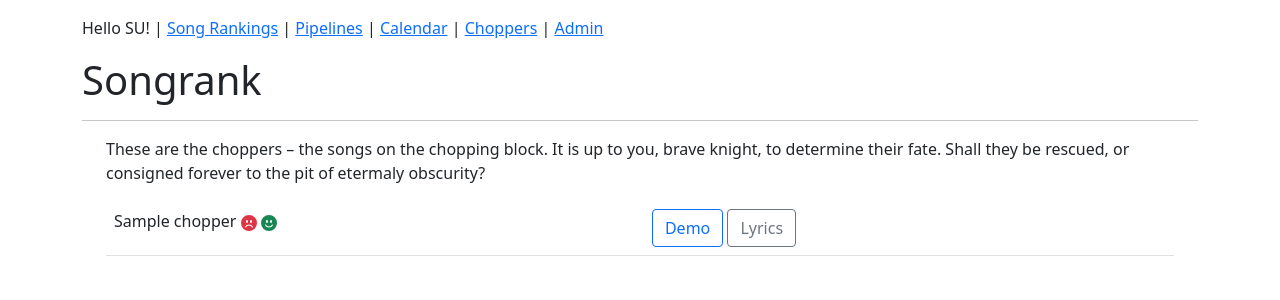
After one commit to LorenDavie/songrank, a Django app: page /choppers/ in a window 1280 px wide. The commit adds this page. Shown: the top 300 px of the page. Run offline with Django 3.2, Linux system fonts and the light colour scheme; a user stored in the database is signed in; tables that the repository leaves empty hold one stand-in row (values such as "Sample post"); some libraries are stand-ins or nearby versions.

Commit message:
Adding the chopping block
Signed-off-by: Loren Davie <code@axilent.com>

```diff
--- a/songrank/admin.py
+++ b/songrank/admin.py
@@ -27,3 +27,6 @@ class PipelineAdmin(admin.ModelAdmin):
     inlines = [PhaseInline]
 
 admin.site.register(models.Pipeline, PipelineAdmin)
+admin.site.register(models.Chopper)
+admin.site.register(models.Rescue)
+admin.site.register(models.Chop)
--- a/songrank/models.py
+++ b/songrank/models.py
@@ -262,3 +262,124 @@ class Phase(models.Model):
     class Meta:
         unique_together = (("pipeline", "descriptor"),)
         ordering = ["due"]
+
+
+class ChopperManager(models.Manager):
+    """
+    Manager for choppers.
+    """
+    def needs_rescue(self, member):
+        """
+        Returns the choppers eligible for rescue by the member.
+        """
+        return self.exclude(pk__in=[rescue.chopper.pk for rescue in member.rescues.all()]).exclude(pk__in=[chop.chopper.pk for chop in member.chops.all()])
+
+class Chopper(models.Model):
+    """
+    A chopper is a song facing being dropped.  Choppers are destined to
+    be either formally dropped by the band, or entered into the pipeline.
+    """
+    writers = models.ManyToManyField(Member, related_name="choppers")
+    name = models.CharField(unique=True, max_length=100)
+    demo = models.URLField(null=True, blank=True)
+    lyrics = models.TextField(blank=True)
+
+    def evaluate_choppage(self):
+        """
+        If everyone has decided to chop the song, delete it.
+        """
+        if self.chops.all().count() >= Member.objects.count():
+            self.delete()
+
+    def evaluate_rescues(self):
+        """
+        If half or more members want to rescue the song it becomes a
+        real song again.
+        """
+        threshold = Member.objects.count() / 2
+        if self.rescues.all().count() >= threshold:
+            song = Song.objects.create(
+                name=self.name,
+                demo=self.demo,
+                lyrics=self.lyrics
+            )
+            for writer in self.writers.all():
+                song.writers.add(writer)
+            song.save()
+
+            # now we're a real song. get rid of the chopper
+            self.delete()
+
+    objects = ChopperManager()
+
+    def __str__(self):
+        return self.name
+
+class ChopperWrapper(object):
+    """
+    Wrapper for a chopper showing a user's POV
+    """
+    def __init__(self, chopper, member):
+        self.chopper = chopper
+        self.member = member
+
+    def can_chop(self):
+        """
+        Returns true if the user hasn't already chopped the song.
+        """
+        return not Chop.objects.filter(member=self.member, chopper=self.chopper).exists()
+
+    def can_rescue(self):
+        """
+        Returns true if the user hasn't rescued today or if they
+        haven't yet rescued this song.
+        """
+        if self.member.rescues.filter(date=date.today()).exists():
+            return False
+
+        return not Rescue.objects.filter(member=self.member, chopper=self.chopper).exists()
+
+    def __getattr__(self, attr):
+        return getattr(self.chopper, attr)
+
+
+class RescueManager(models.Manager):
+    """
+    Manager for rescues.
+    """
+    def can_rescue(self, member):
+        """
+        Determines if the member can rescue today.
+        """
+        return not member.rescues.filter(date=date.today()).exists()
+
+class Rescue(models.Model):
+    """
+    A rescue is a vote to rescue a chopper by a member.
+    """
+    chopper = models.ForeignKey(Chopper, related_name="rescues", on_delete=models.CASCADE)
+    member = models.ForeignKey(Member, related_name="rescues", on_delete=models.CASCADE)
+    reason = models.TextField(blank=True)
+    date = models.DateField()
+
+    objects = RescueManager()
+
+    def __str__(self):
+        return f"{self.member} wants to rescue {self.chopper}"
+
+    class Meta:
+        unique_together = (("member", "chopper"),)
+
+class Chop(models.Model):
+    """
+    A vote to chop a song.
+    """
+    chopper = models.ForeignKey(Chopper, related_name="chops", on_delete=models.CASCADE)
+    member = models.ForeignKey(Member, related_name="chops", on_delete=models.CASCADE)
+    date = models.DateField()
+
+    def __str__(self):
+        return f"{self.member} wants to chop {self.chopper}"
+
+    class Meta:
+        unique_together = (("member", "chopper"),)
--- a/songrank/templates/base.html
+++ b/songrank/templates/base.html
@@ -19,7 +19,7 @@
         <div class="row">
             <div class="col">
                 <p class="mt-3">
-                    Hello {{ request.user.initials }}! | <a href="/">Song Rankings</a> | <a href="/pipelines/">Pipelines</a> | <a href="/calendar/">Calendar</a> | <a href="/admin/">Admin</a>
+                    Hello {{ request.user.initials }}! | <a href="/">Song Rankings</a> | <a href="/pipelines/">Pipelines</a> | <a href="/calendar/">Calendar</a> | <a href="/choppers/">Choppers</a> | <a href="/admin/">Admin</a>
                 </p>
                 <h1 class="mt-3">Songrank</h1>
                 {% block content %}Content goes here.{% endblock content %}
--- /dev/null
+++ b/songrank/templates/choppers.html
@@ -0,0 +1,68 @@
+{% extends "base.html" %}
+
+{% block content %}
+<hr/>
+<div class="container">
+    <div class="row">
+        <div class="col">
+            <div id="lyrics"></div>
+        </div>
+    </div>
+    <div class="row">
+        <div class="col">
+            <p>These are the choppers – the songs on the chopping block.  It is up to you, brave knight, to determine their fate.  Shall they be rescued, or consigned forever to the pit of etermaly obscurity?</p>
+            {% if choppers %}
+            <table class="table">
+                {% for chopper in choppers %}
+                <tr>
+                    <td>
+                        {{ chopper.name }}
+                        {% for chop in chopper.chops.all %}
+                        <span class="text-danger">
+                            <svg xmlns="http://www.w3.org/2000/svg" width="16" height="16" fill="currentColor" class="bi bi-emoji-frown-fill" viewBox="0 0 16 16">
+                              <path d="M8 16A8 8 0 1 0 8 0a8 8 0 0 0 0 16zM7 6.5C7 7.328 6.552 8 6 8s-1-.672-1-1.5S5.448 5 6 5s1 .672 1 1.5zm-2.715 5.933a.5.5 0 0 1-.183-.683A4.498 4.498 0 0 1 8 9.5a4.5 4.5 0 0 1 3.898 2.25.5.5 0 0 1-.866.5A3.498 3.498 0 0 0 8 10.5a3.498 3.498 0 0 0-3.032 1.75.5.5 0 0 1-.683.183zM10 8c-.552 0-1-.672-1-1.5S9.448 5 10 5s1 .672 1 1.5S10.552 8 10 8z"/>
+                            </svg>
+                        </span>
+                        {% endfor %}
+                        {% for rescue in chopper.rescues.all %}
+                        <span class="text-success">
+                            <svg xmlns="http://www.w3.org/2000/svg" width="16" height="16" fill="currentColor" class="bi bi-emoji-smile-fill" viewBox="0 0 16 16">
+                              <path d="M8 16A8 8 0 1 0 8 0a8 8 0 0 0 0 16zM7 6.5C7 7.328 6.552 8 6 8s-1-.672-1-1.5S5.448 5 6 5s1 .672 1 1.5zM4.285 9.567a.5.5 0 0 1 .683.183A3.498 3.498 0 0 0 8 11.5a3.498 3.498 0 0 0 3.032-1.75.5.5 0 1 1 .866.5A4.498 4.498 0 0 1 8 12.5a4.498 4.498 0 0 1-3.898-2.25.5.5 0 0 1 .183-.683zM10 8c-.552 0-1-.672-1-1.5S9.448 5 10 5s1 .672 1 1.5S10.552 8 10 8z"/>
+                            </svg>
+                        </span>
+                        {% endfor %}
+                    </td>
+                    <td>
+                        <a href="{{ chopper.demo }}" target="_blank" class="btn btn-outline-primary">Demo</a>
+                        <a href="#" class="btn btn-outline-secondary lyric-btn" data-chopper-id="{{ chopper.pk }}">Lyrics</a>
+                    </td>
+                    <td>
+                        {% if chopper.can_rescue %}
+                        <a href="/choppers/{{ chopper.pk }}/rescue/" class="btn btn-outline-success">Rescue</a>
+                        {% endif %}
+                        {% if chopper.can_chop %}
+                        <a href="/choppers/{{ chopper.pk }}/chop/" class="btn btn-outline-danger">Chop</a>
+                        {% endif %}
+                    </td>
+                </tr>
+                {% endfor %}
+            </table>
+            {% else %}
+            <p class="text-muted">There are no choppers at this time.</p>
+            {% endif %}
+        </div>
+    </div>
+</div>
+{% endblock content %}
+
+{% block scripts %}
+<script>
+    $(function(){
+        $(".lyric-btn").click(function(e){
+            var chopper_id = $(this).attr("data-chopper-id");
+            $("#lyrics").load("/choppers/"+chopper_id+"/lyrics/").fadeIn();
+            return false;
+        });
+    });
+</script>
+{% endblock scripts %}
--- a/songrank/urls.py
+++ b/songrank/urls.py
@@ -27,5 +27,10 @@ urlpatterns = [
     path("pipelines/calendar.ics", views.pipeline_calendar),
     path("calendar/", views.calendar),
     path("calendar/<str:month_offset>/<str:shift>/", views.calendar),
+    path("choppers/", views.choppers),
+    path("choppers/<int:chopper_id>/lyrics/", views.chopper_lyrics),
+    path("choppers/<int:chopper_id>/rescue/", views.rescue_chopper),
+    path("choppers/<int:chopper_id>/chop/", views.chop_chopper),
+    path("choppers/chopperize/<int:song_id>/", views.chopperize),
     path('admin/', admin.site.urls),
 ]
--- a/songrank/views.py
+++ b/songrank/views.py
@@ -2,7 +2,7 @@
 Views for Songrank.
 """
 
-from songrank.models import Song, Pipeline, Phase
+from songrank.models import Song, Pipeline, Phase, Chopper, Rescue, Chop, ChopperWrapper
 from songrank.forms import ReschedulePipelineForm
 from songrank.calview import MonthView, date_for_offset
 from django.shortcuts import render
@@ -122,3 +122,77 @@ def calendar(request, month_offset=0, shift=None):
         cals.append(cal)
 
     return render(request, "calendar.html", context={"cals":cals, "offset":offset})
+
+@login_required(login_url="/admin/login/")
+def choppers(request):
+    """
+    Shows the songs on the chopping block.
+    """
+    choppers = [ChopperWrapper(chopper, request.user) for chopper in Chopper.objects.all()]
+    return render(request, "choppers.html", context={"choppers":choppers})
+
+@login_required(login_url="/admin/login/")
+def chopper_lyrics(request, chopper_id):
+    """
+    Displays the lyrics of the specified chopper.
+    """
+    chopper = Chopper.objects.get(pk=chopper_id)
+    return render(request, "lyrics.html", context={"song":chopper})
+
+@login_required(login_url="/admin/login/")
+def rescue_chopper(request, chopper_id):
+    """
+    Rescues the chopper.
+    """
+    chopper = Chopper.objects.get(pk=chopper_id)
+    Rescue.objects.create(member=request.user, chopper=chopper, date=date.today())
+
+    # if there is a matching chop then delete it
+    try:
+        Chop.objects.get(chopper=chopper, member=request.user).delete()
+    except Chop.DoesNotExist:
+        pass
+
+    # should this become a real song again?
+    chopper.evaluate_rescues()
+
+    return HttpResponseRedirect("/choppers/")
+
+@login_required(login_url="/admin/login/")
+def chop_chopper(request, chopper_id):
+    """
+    Chops the chopper.
+    """
+    chopper = Chopper.objects.get(pk=chopper_id)
+    Chop.objects.create(member=request.user, chopper=chopper, date=date.today())
+
+    # if there is a matching rescue then delete it
+    try:
+        Rescue.objects.get(chopper=chopper, member=request.user).delete()
+    except Rescue.DoesNotExist:
+        pass
+
+    # is it time for the chopper to go?
+    chopper.evaluate_choppage()
+
+    return HttpResponseRedirect("/choppers/")
+
+@login_required(login_url="/admin/login/")
+def chopperize(request, song_id):
+    """
+    Chopperizes the song.
+    """
+    song = Song.objects.get(pk=song_id)
+
+    chopper = Chopper.objects.create(
+        name=song.name,
+        demo=song.demo,
+        lyrics=song.lyrics
+    )
+    for writer in song.writers.all():
+        chopper.writers.add(writer)
+    chopper.save()
+
+    song.delete()
+
+    return HttpResponseRedirect("/choppers/")
```
Also changed, not shown: songrank/templates/home.html (+7 -0 lines), songrank/migrations/0006_chop_chopper_rescue.py (added).
